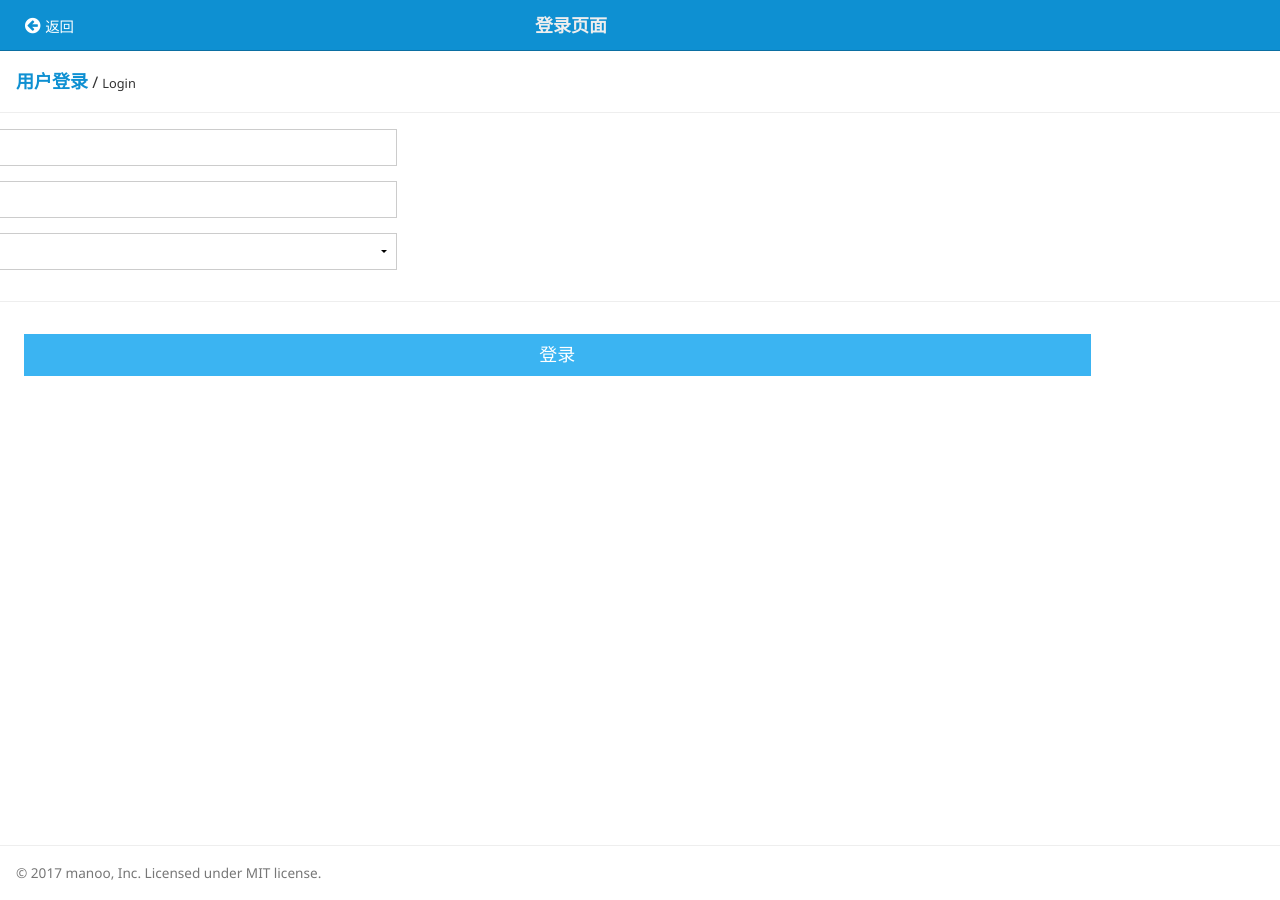
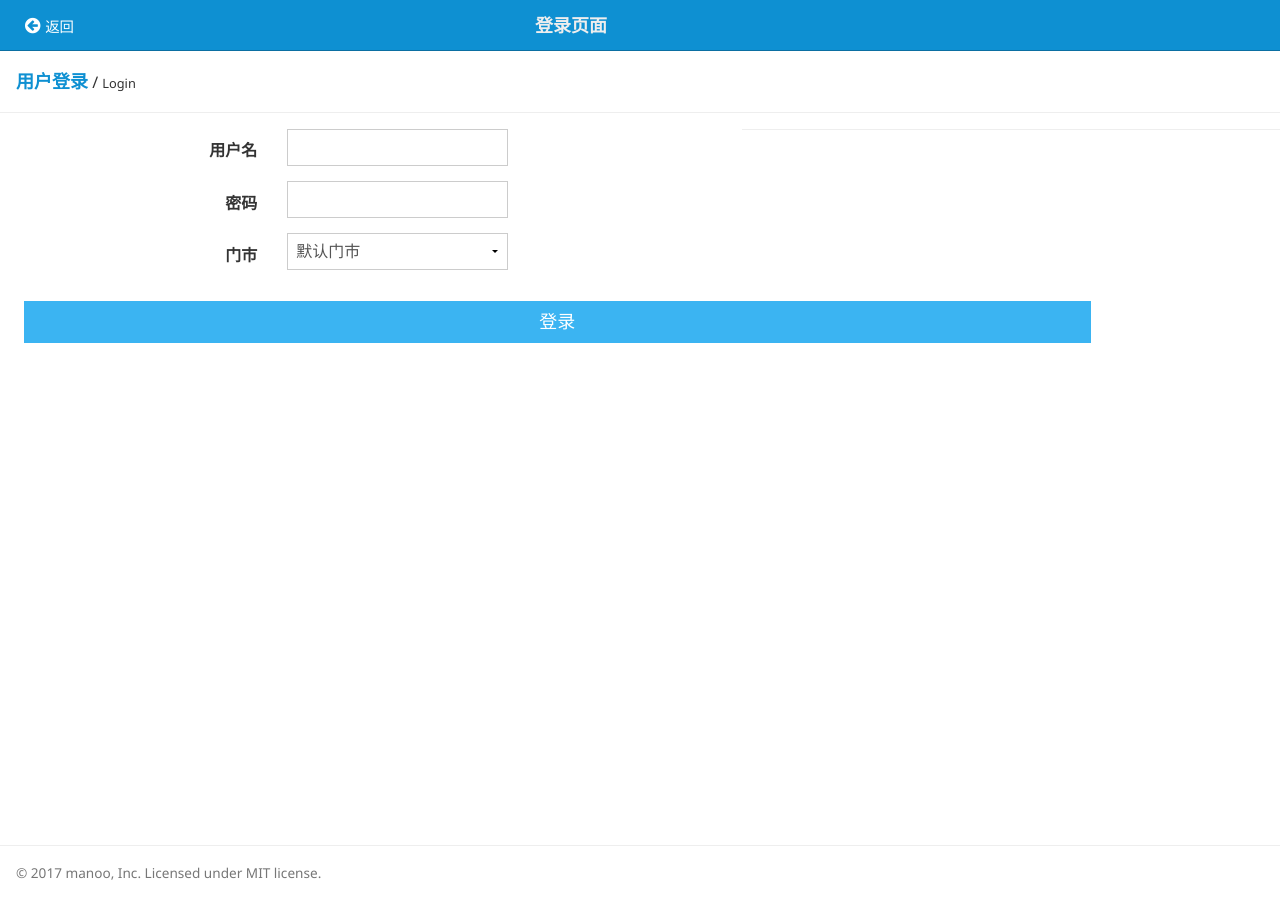
Before and after one commit to mayu1991/czwm.github.io, a Jekyll site: the page index.html, which Jekyll copies as it is, in a window 1280 px wide. Built offline with Jekyll 4.4.1, drawn with Linux system fonts in a browser that asks for light colours.

Commit message:
commit by mayu

```diff
--- a/index.html
+++ b/index.html
@@ -49,7 +49,7 @@
 
             <hr/>
 
-            <div class="am-g">
+            <div class="am-u-lg-6 am-u-md-8 am-u-sm-centered">
 
                 <div class="am-u-sm-12 am-u-md-8 am-u-md-pull-4">
                     <form class="am-form am-form-horizontal ">
--- a/login.html
+++ b/login.html
@@ -49,7 +49,7 @@
 
             <hr/>
 
-            <div class="am-g">
+            <div class="am-u-lg-6 am-u-md-8 am-u-sm-centered">
 
                 <div class="am-u-sm-12 am-u-md-8 am-u-md-pull-4">
                     <form class="am-form am-form-horizontal ">
```
